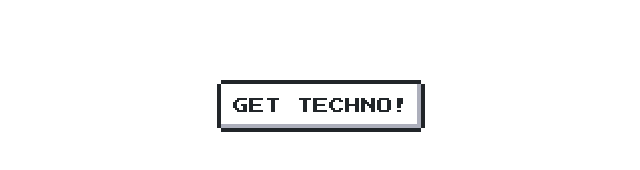
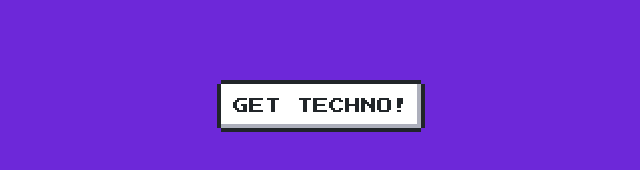
Before and after one commit to Regizzz/regizzz.github.io, a plain HTML site: page index.html in a window 1280 px wide. Shown: the whole page, without its empty margins (319-959 px from the left). Drawn offline with nearby package versions, Linux system fonts and the light colour scheme.

Commit message:
back to solid color of background
color - #6D28D9

```diff
--- a/fancy.css
+++ b/fancy.css
@@ -1,5 +1,5 @@
 body {
-    background: linear-gradient (indigo, violet);
+    background: #6D28D9;
     margin: 0;
     height: 100%;
 }
```
